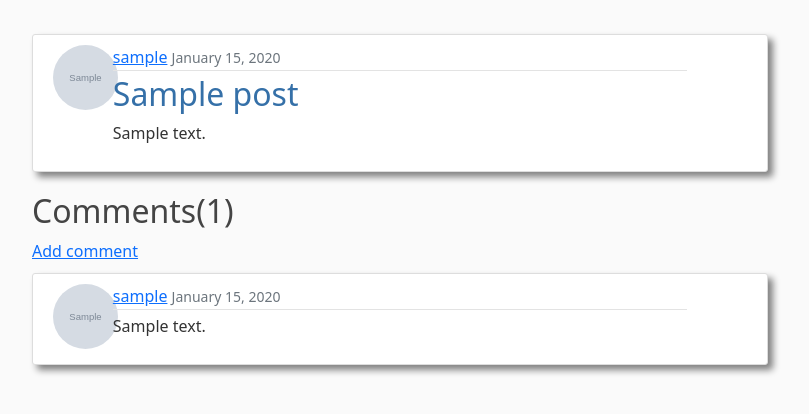
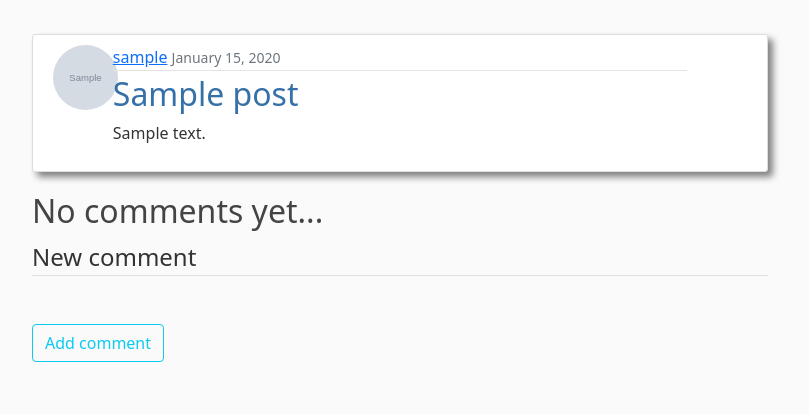
Before and after one commit to JackPadalino/BlogApp, a Django app: page /post/1/ in a window 1280 px wide. Shown: the part 56-470 px from the top of the page, without its empty margins (50-859 px from the left). Run offline with Django 4.2, Linux system fonts and the light colour scheme; tables that the repository leaves empty hold one stand-in row (values such as "Sample post"); grey boxes marked "Sample" are stand-in pictures; some libraries are stand-ins or nearby versions.

Commit message:
Updating all changes

```diff
--- a/blog/models.py
+++ b/blog/models.py
@@ -25,7 +25,6 @@
     content = models.TextField()
     date_posted = models.DateTimeField(default=timezone.now)
 
-
     def __str__(self):
         return f'{self.content} | {self.date_posted} | {self.author}'
 
--- a/blog/templates/blog/add_comment.html
+++ b/blog/templates/blog/add_comment.html
@@ -9,9 +9,9 @@
                 {{ form|crispy }}
             </fieldset>
             <br>
-            <!--<div class='form-group'>
+            <div class='form-group'>
                 <button class="btn btn-outline-info" type='submit'>Add comment</button>
-            </div>-->
+            </div>
         </form>
     </div>
 {% endblock content %}
--- a/blog/templates/blog/post_details.html
+++ b/blog/templates/blog/post_details.html
@@ -1,22 +1,23 @@
 {% extends "blog/base.html" %}
+{% load crispy_forms_tags %}
 {% block content %}
 <article class="media content-section">
     <div class='row'>
         <div class='col-md-1'>
-            <img class="rounded-circle article-img" src="{{ object.author.profile.image.url }}">
+            <img class="rounded-circle article-img" src="{{ post.author.profile.image.url }}">
         </div>
         <div class='col-md-10'>
             <div class="media-body">
                 <div class="article-metadata">
-                    <a class="mr-2" href="{% url 'user-posts' object.author.username %}">{{ object.author }}</a>
-                    <small class="text-muted">{{ object.date_posted|date:"F d, Y" }}</small>
+                    <a class="mr-2" href="{% url 'user-posts' post.author.username %}">{{ post.author }}</a>
+                    <small class="text-muted">{{ post.date_posted|date:"F d, Y" }}</small>
 
                 </div>
-                <h2 class='article-title'>{{ object.title }}</h2>
-                <p class="article-content">{{ object.content }}</p>
-                {% if object.author == user %}
-                    <a class='edit-post-link' href="{% url 'post-update' object.id %}">Edit</a>
-                    <a class='delete-post-link' href="{% url 'post-delete' object.id %}">Delete</a>
+                <h2 class='article-title'>{{ post.title }}</h2>
+                <p class="article-content">{{ post.content }}</p>
+                {% if post.author == user %}
+                    <a class='edit-post-link' href="{% url 'post-update' post.id %}">Edit</a>
+                    <a class='delete-post-link' href="{% url 'post-delete' post.id %}">Delete</a>
                 {% endif %}
             </div>
         </div>
@@ -24,10 +25,8 @@
 </article>
 {% if not object.comments.all %}
     <h2>No comments yet...</h2>
-    <a href="{% url 'add-comment' object.id %}">Add comment</a>
 {% else %}
     <h2>Comments({{ object.comments.count }})</h2>
-    <a href="{% url 'add-comment' object.id %}">Add comment</a>
     {% for comment in object.comments.all %}
         <article class="media content-section">
             <div class='row'>
@@ -47,4 +46,15 @@
         </article>
     {% endfor %}
 {% endif %}
+<form method="POST">
+    {% csrf_token %}
+    <fieldset class="form-group">
+        <legend class="border-bottom mb-4">New comment</legend>
+        {{ form|crispy }}
+    </fieldset>
+    <br>
+    <div class='form-group'>
+        <button class="btn btn-outline-info" type='submit'>Add comment</button>
+    </div>
+</form>
 {% endblock content %}
--- a/blog/urls.py
+++ b/blog/urls.py
@@ -7,7 +7,8 @@
     #path('',views.home,name='blog-blog'),
     path('', PostListView.as_view(),name='blog-home'),
     path('post/new/',PostCreateView.as_view(),name='post-create'),
-    path('post/<int:pk>/',PostDetailView.as_view(),name='post-details'),
+    #path('post/<int:pk>/',PostDetailView.as_view(),name='post-details'),
+    path('post/<int:pk>/',PostDetailView,name='post-details'),
     path('post/<int:pk>/update/',PostUpdateView.as_view(),name='post-update'),
     path('post/<int:pk>/delete/',PostDeleteView.as_view(),name='post-delete'),
     path('user/<str:username>', UserPostListView.as_view(),name='user-posts'),
--- a/blog/views.py
+++ b/blog/views.py
@@ -4,6 +4,7 @@
 from django.contrib import messages
 from django.views.generic import ListView, DetailView, CreateView,UpdateView,DeleteView
 from django.contrib.auth.mixins import LoginRequiredMixin,UserPassesTestMixin
+from .forms import CommentForm
 
 # Create your views here.
 def home(request):
@@ -54,9 +55,45 @@
         return posts
 
 
+#class PostDetailView(DetailView):
+#    model = Post
+#    template_name ='blog/post_details.html'
+
+def PostDetailView(request,pk):
+    post = Post.objects.get(id=pk)
+
+    context = {
+        'post': post,
+    }
+
+    return render(request, 'blog/post_details.html', context)
+
+'''
 class PostDetailView(DetailView):
     model = Post
     template_name ='blog/post_details.html'
+    context_object_name='post'
+
+    def get_context_data(self, **kwargs):
+        context = super().get_context_data(**kwargs)
+        post = Post.objects.get(id=self.pk)
+        num_comments = Comment.objects.filter(=eachProduct).count()
+        return context
+
+    # here we are querying all the comments associated with a post object, then forwarding that query set to the template
+    def get_context_data(self, **kwargs):
+        data = super().get_context_data(**kwargs)
+        comments = Comment.objects.filter(post=self.get_object()).order_by('-date_posted')
+        data['comments'] = comments
+        if self.request.user.is_authenticated:
+            data['comment_form'] = CommentForm(instance=self.request.user)
+        return data
+
+    def post(self, request, *args, **kwargs):
+        new_comment = Comment(author=self.request.user,Post=self.get_object(),content=request.POST.get('content'))
+        new_comment.save()
+        return self.get(self, request, *args, **kwargs)
+'''
 
 class PostCreateView(LoginRequiredMixin,CreateView):
     model = Post
```
Also changed, not shown: blog/forms.py (added, +7 -0 lines).
